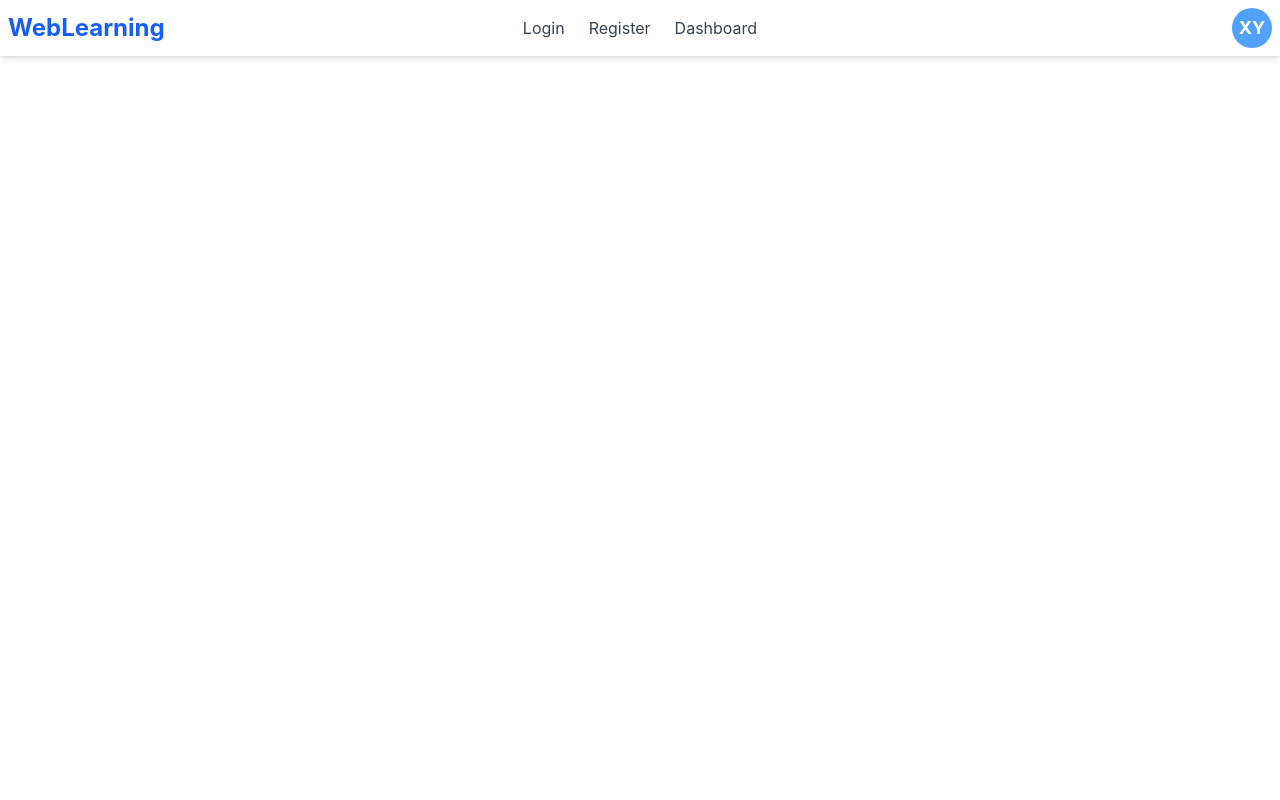
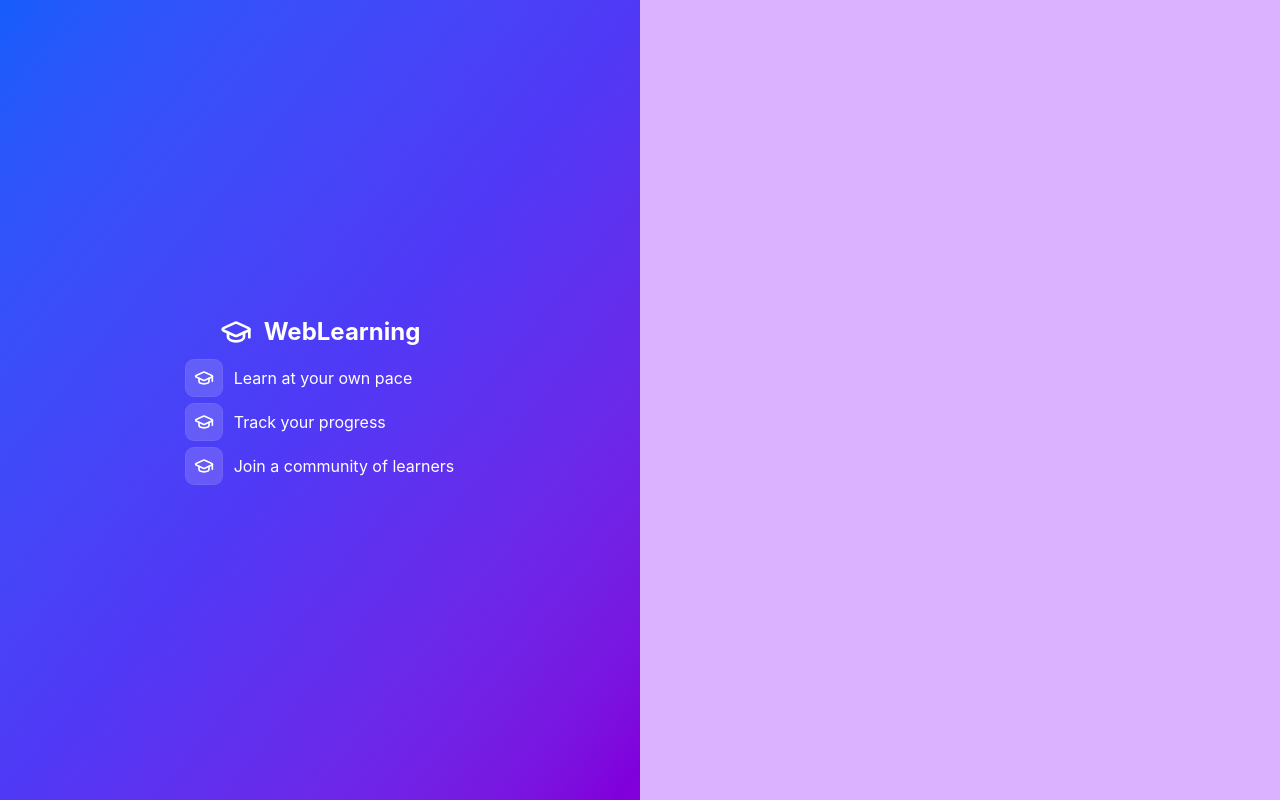
Before and after one commit to bogiszabo30/WebLearning, a Vue app in the folder Frontend/web-learning/: page /auth in a window 1280 px wide. Built offline with nearby package versions, Linux system fonts and the light colour scheme; no server answers.

Commit message:
some changes

```diff
--- a/Frontend/web-learning/src/App.vue
+++ b/Frontend/web-learning/src/App.vue
@@ -4,15 +4,15 @@ import AppNavBar from './components/AppNavBar.vue'
 import { computed } from 'vue';
 
 const route = useRoute()
-const isLoginOrRegisterRoute = computed(() => {
-  return route.path === '/login' || route.path === '/register'
+const isAuthRoute = computed(() => {
+  return route.path.startsWith("/auth")
 })
 </script>
 
 <template>
   <div class="flex flex-col min-h-screen">
 
-    <AppNavBar v-if="!isLoginOrRegisterRoute" />
+    <AppNavBar v-if="!isAuthRoute" />
 
     <div class="flex-1 flex items-center justify-center">
       <RouterView></RouterView>
--- a/Frontend/web-learning/src/components/RegisterComponent.vue
+++ b/Frontend/web-learning/src/components/RegisterComponent.vue
@@ -7,10 +7,12 @@ const email = ref('')
 const password = ref('')
 const message = ref('')
 const isError = ref(false)
+const messageColor = ref('')
 
 const submitRegister = async () => {
   message.value = ''
   isError.value = false
+  messageColor.value = ''
 
   try {
     const response = await authAPI.register({ username: username.value, email: email.value, password: password.value })
@@ -23,14 +25,18 @@ const submitRegister = async () => {
       username.value = ''
       email.value = ''
       password.value = ''
+      messageColor.value = 'text-green-400'
     } else {
       message.value = response.data.message || 'Registration failed'
       isError.value = true
+      messageColor.value = 'text-red-400'
     }
   } catch (e) {
     message.value = 'Network error'
     isError.value = true
+    messageColor.value = 'text-red-400'
   }
+
 }
 </script>
 
@@ -50,14 +56,10 @@ const submitRegister = async () => {
       <input id="password" v-model="password" type="password" required class="ui-input" />
     </div>
     <button class="btn-primary mt-2" @click="submitRegister">Register</button>
-    <p v-if="message" :class="{ error: isError }">{{ message }}</p>
+    <p v-if="message" :class="messageColor">{{ message }}</p>
   </div>
 </template>
 
 
 
-<style scoped>
-.error {
-  color: red;
-}
-</style>
+<style scoped></style>
--- /dev/null
+++ b/Frontend/web-learning/src/composables/useAuth.js
@@ -0,0 +1,17 @@
+import {ref, computed} from 'vue'
+
+const username = ref(localStorage.getItem('username') || '')
+const token = ref(localStorage.getItem('token') || '')
+
+export function useAuth() {
+  const isAuthenticated = computed(() => !!token.value)
+
+  function getToken(){
+    return token.value
+  }
+
+  return {
+    isAuthenticated,
+    getToken
+  }
+}
--- a/Frontend/web-learning/src/router/index.js
+++ b/Frontend/web-learning/src/router/index.js
@@ -2,17 +2,26 @@ import { createRouter, createWebHistory } from 'vue-router'
 import LoginView from '../views/LoginView.vue'
 import RegisterView from '../views/RegisterView.vue'
 import DashboardView from '../views/DashboardView.vue'
+import AuthLayout from '../views/AuthLayout.vue'
+import LoginComponent from '../components/LoginComponent.vue'
+import RegisterComponent from '../components/RegisterComponent.vue'
 
 const routes = [
   {
-    path: '/login',
-    name: 'Login',
-    component: LoginView
-  },
-  {
-    path: '/register',
-    name: 'Register',
-    component: RegisterView
+    path: '/auth',
+    component: AuthLayout,
+    children: [
+      {
+        path: 'login',
+        name: 'Login',
+        component: LoginComponent
+      },
+      {
+        path: 'register',
+        name: 'Register',
+        component: RegisterComponent
+      }
+    ]
   },
   {
     path: '/',
--- /dev/null
+++ b/Frontend/web-learning/src/views/AuthLayout.vue
@@ -0,0 +1,38 @@
+<script setup>
+import { GraduationCap } from 'lucide-vue-next';
+
+</script>
+
+
+<template>
+  <div class="min-h-screen w-full flex">
+    <aside
+      class="flex flex-col justify-center items-center gap-3 w-1/2 relative bg-gradient-to-br from-blue-600 via-indigo-600 to-purple-700">
+      <div class="relative flex items-center gap-3 group w-fit">
+        <GraduationCap class="size-8 text-white" />
+        <span class="text-white text-2xl font-bold">WebLearning</span>
+      </div>
+      <div class="relative max-w-md ">
+        <ul class="space-y-2">
+          <li class="text-white gap-3 flex items-center"><span
+              class="flex items-center justify-center size-9 rounded-lg bg-white/15 ring-1 ring-white/20">
+              <GraduationCap class="size-5" />
+            </span><span>Learn at your own pace</span></li>
+          <li class="text-white gap-3 flex items-center"><span
+              class="flex items-center justify-center size-9 rounded-lg bg-white/15 ring-1 ring-white/20">
+              <GraduationCap class="size-5" />
+            </span><span>Track your progress</span></li>
+          <li class="text-white gap-3 flex items-center"><span
+              class="flex items-center justify-center size-9 rounded-lg bg-white/15 ring-1 ring-white/20">
+              <GraduationCap class="size-5" />
+            </span><span>Join a community of learners</span></li>
+        </ul>
+      </div>
+    </aside>
+    <main class="bg-purple-300 flex-1 flex items-center justify-center">
+      <RouterView />
+    </main>
+  </div>
+</template>
+
+<style scoped></style>
```
Also changed, not shown: 1 other file (tests, documents, lock files or other folders).
